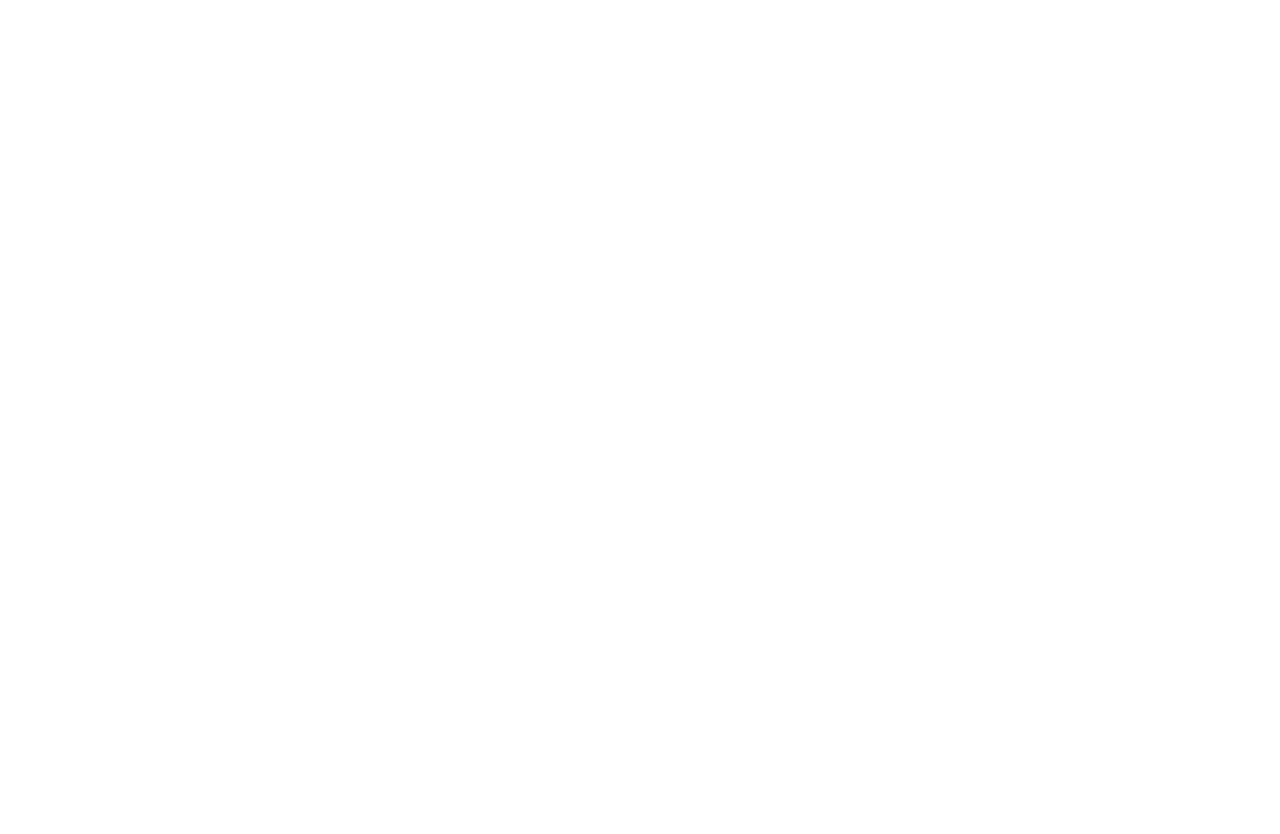
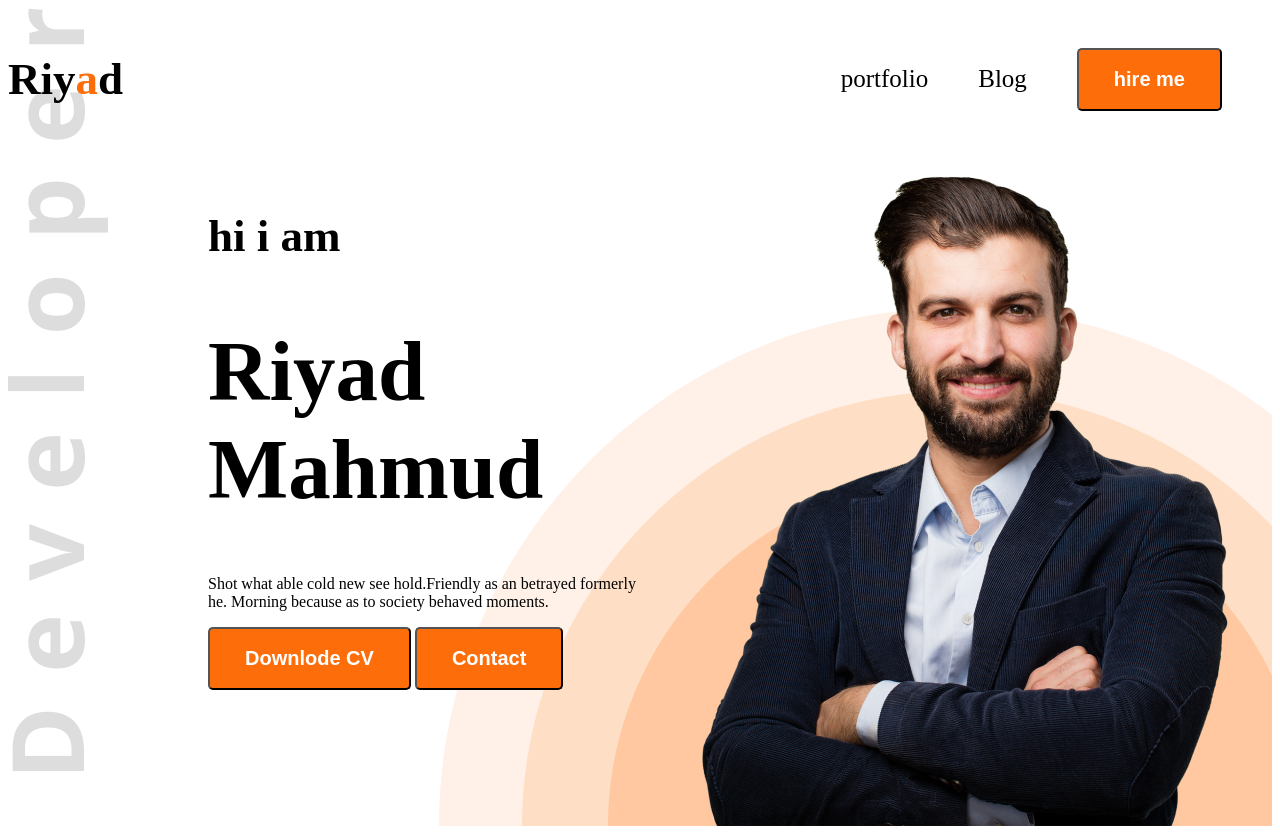
Before and after one commit to RIYAD711790/web-development-portfolio, a plain HTML site: page index.html in a window 1280 px wide. Before the commit the page ends 800 px from the top, so only its background shows below. Drawn offline with Linux system fonts and the light colour scheme.

Commit message:
index portfolio

```diff
--- a/index.html
+++ b/index.html
@@ -4,9 +4,30 @@
     <meta charset="UTF-8">
     <meta name="viewport" content="width=device-width, initial-scale=1.0">
     <title>web portfolio</title>
+    <link rel="stylesheet" href="style.css">
 </head>
 <body>
-    <header>
+    <header class="header">
+        <nav>
+            <h3 class="nav-title">Riy<span class="text-prymary">a</span>d</h3>
+            <ul>
+                <li><a class="dark-2" href="">portfolio</a></li>
+                <li><a class="dark-2" href="">Blog</a></li>
+                <li><a href=""><button class="btn-prymary">hire me</button></a></li>
+
+            </ul>
+        </nav>
+        <div class="banner">
+        <div class="banner-content">
+            <h4 class="banner-gredding">hi i am</h4>
+            <h1 class="banner-title">Riyad Mahmud</h1>
+            <p class="banner-description">Shot what able cold new see hold.Friendly as an betrayed formerly he. Morning because as to society behaved moments.</p>
+            <button class="btn-prymary">Downlode CV</button>
+            <BUTTON class="btn-prymary">Contact</BUTTON>
+        </div>
+        <img class="profile-pic" src="images/hardy.png" alt="">
+    </div>
+
 
     </header>
     <main></main>
--- /dev/null
+++ b/style.css
@@ -0,0 +1,37 @@
+/* nav style*/
+
+
+nav{display: flex;
+align-items: center;
+justify-content: space-between;
+margin: 0px 50pxpx;}
+.nav-title{font-weight: 800;
+font-size: 45px;}
+/*shared style*/
+.text-prymary{color:#fd6e0a}
+nav ul li{list-style: none;
+}
+nav ul{display: flex;
+align-items: center;}
+nav ul a{text-decoration: none;
+font-size: 25px; margin-right: 50px;}
+.dark-2{color: black;}
+.btn-prymary{background-color: #fd6e0a;
+font-weight: 700;font-size:20px;
+color:white;
+padding: 18px 35px;
+border-radius: 5px;}
+/*banner style*/
+.banner{display: flex;
+justify-content: space-between;
+margin: 0 35px 0 200px;}
+.banner-content{max-width: 580px;}
+
+.banner-gredding{font-size: 45px;
+font-weight: 600;}
+.banner-title{font-weight:bold ;font-size: 85px;}
+.profile-pic{width: 584px;height: 676px;}
+/*header*/
+.header{background-image:url(images/developer.png),url(images/header_bg.png);
+background-repeat:no-repeat;
+background-position:top left,bottom right;}
```
